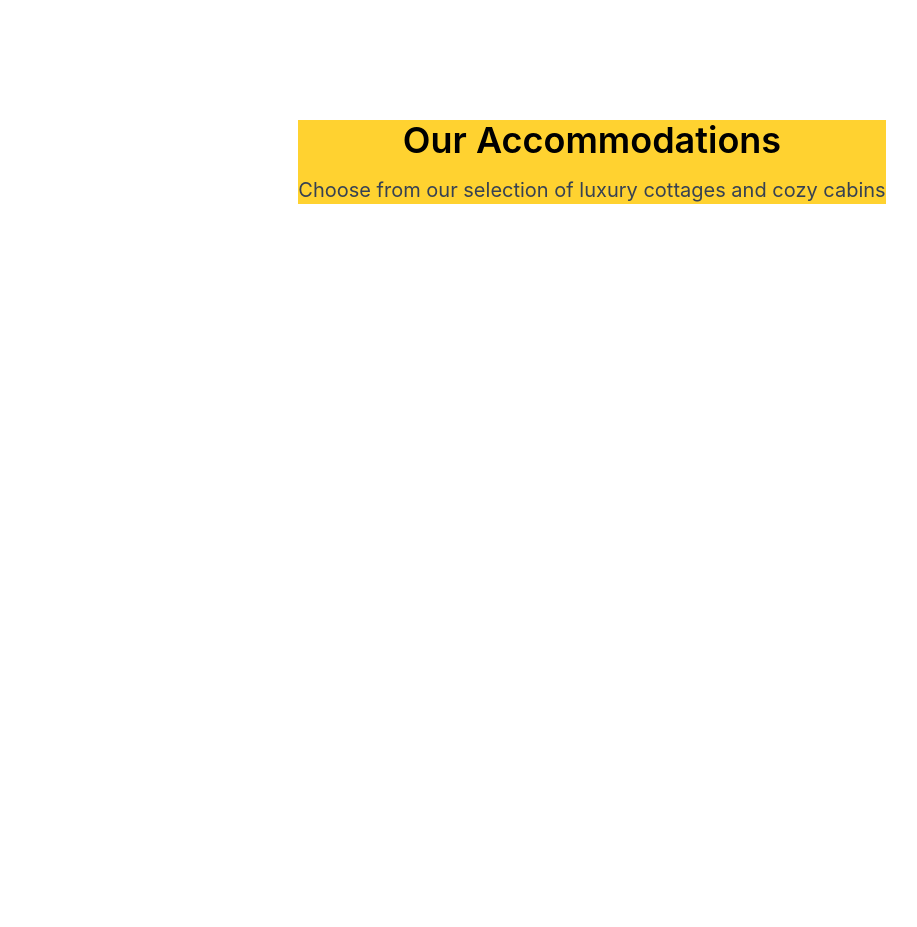
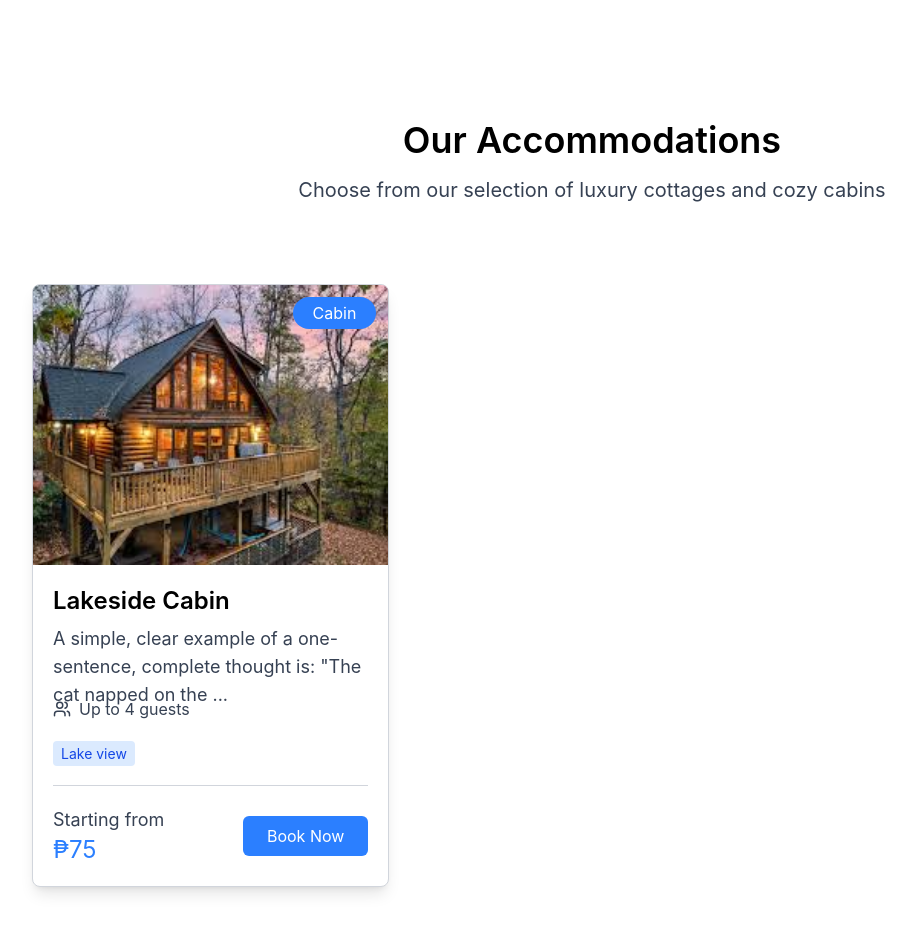
Before and after one commit to Code-W-Gab/Resort_Reservation, a React app in the folder frontend/: page /home in a window 1280 px wide. Shown: the part 1126-2053 px from the top of the page, without its empty margins (48-965 px from the left). Before the commit the page ends 1370 px from the top, so only its background shows below. Built offline with nearby package versions, Linux system fonts and the light colour scheme; the HTML template or start-up script is replaced by a standard one.

Commit message:
add accommodation list

```diff
--- /dev/null
+++ b/frontend/src/Components/User/AccommodationList.jsx
@@ -0,0 +1,41 @@
+import cabin from '/cabin.jpg'
+import { truncateString } from '../../Utils/truncate'
+import { Users } from 'lucide-react'
+
+export default function AccommodationList() {
+  return(
+    <main className='px-20 py-10'>
+      <div className='grid grid-cols-3 gap-6'>
+        <div className='border border-gray-300 rounded-lg bg-white shadow-lg'>
+          <div className='relative'>
+            <img src={cabin} alt='cabin' className=' h-70 w-full object-cover rounded-tl-md rounded-tr-md'/>
+            <span className='absolute top-3 right-3 bg-blue-500 text-white px-5 py-1 rounded-2xl'>Cabin</span>
+          </div>
+          <div className='p-5'>
+            <h1 className='text-2xl font-semibold'>Lakeside Cabin</h1>
+            <p className='text-gray-700 text-lg py-2 h-15'>{truncateString(`A simple, clear example of a one-sentence, complete thought is: "The cat napped on the sunny windowsill". This sentence contains a subject (The cat), a verb (napped), and expresses a complete idea`, 87)}</p>
+
+            <div className='flex items-center gap-2 text-gray-700 mt-5'>
+              <Users size={18}/>
+              <span className='text-md'>Up to 4 guests</span>
+            </div>
+
+            <div className='mt-5'>
+              <span className='bg-blue-100 px-2 py-1 rounded-sm text-sm text-blue-700'>Lake view</span>
+            </div>
+
+            <div className='border-b my-5 border-gray-300'></div>
+
+            <div className='flex items-center justify-between'>
+              <div className='flex flex-col '>
+                <span className='text-lg text-gray-700'>Starting from</span>
+                <span className='text-2xl text-blue-500'>₱75</span>
+              </div>
+              <button className='bg-blue-500 text-white px-6 py-2 rounded-md'>Book Now</button>
+            </div>
+          </div>
+        </div>
+      </div>
+    </main>
+  )
+}
--- a/frontend/src/Components/User/Accommodations.jsx
+++ b/frontend/src/Components/User/Accommodations.jsx
@@ -1,7 +1,7 @@
 export default function Accommodations() {
   return(
     <main className="flex items-center justify-center py-10">
-      <div className="text-center bg-amber-300">
+      <div className="text-center">
         <h1 className="font-semibold text-4xl">Our Accommodations</h1>
         <p className="text-xl text-gray-700 mt-4">Choose from our selection of luxury cottages and cozy cabins</p>
       </div>
--- a/frontend/src/Components/User/Explore.jsx
+++ b/frontend/src/Components/User/Explore.jsx
@@ -1,6 +1,6 @@
 export default function Explore() {
   return(
-    <main className="flex items-center justify-center min-h-screen">
+    <main className="flex items-center justify-center min-h-screen bg-red-200">
       <div className="text-center">
         <h1 className="text-6xl font-bold">Your Perfect Escape Awaits</h1>
         <p className="text-2xl my-8">Discover tranquility in our luxury cottages and cabins nestled in paradise</p>
--- a/frontend/src/Pages/User/HomePage.jsx
+++ b/frontend/src/Pages/User/HomePage.jsx
@@ -1,3 +1,4 @@
+import AccommodationList from "../../Components/User/AccommodationList";
 import Accommodations from "../../Components/User/Accommodations";
 import Explore from "../../Components/User/Explore";
 import Info from "../../Components/User/Info";
@@ -10,6 +11,7 @@ export default function HomePage() {
       <Explore/>
       <Info/>
       <Accommodations/>
+      <AccommodationList/>
     </main>
   )
 }
```
